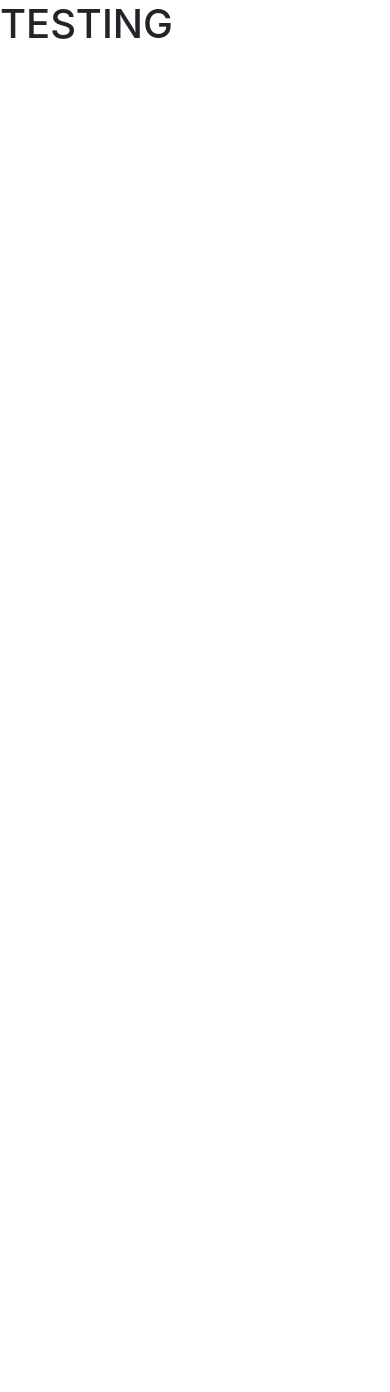
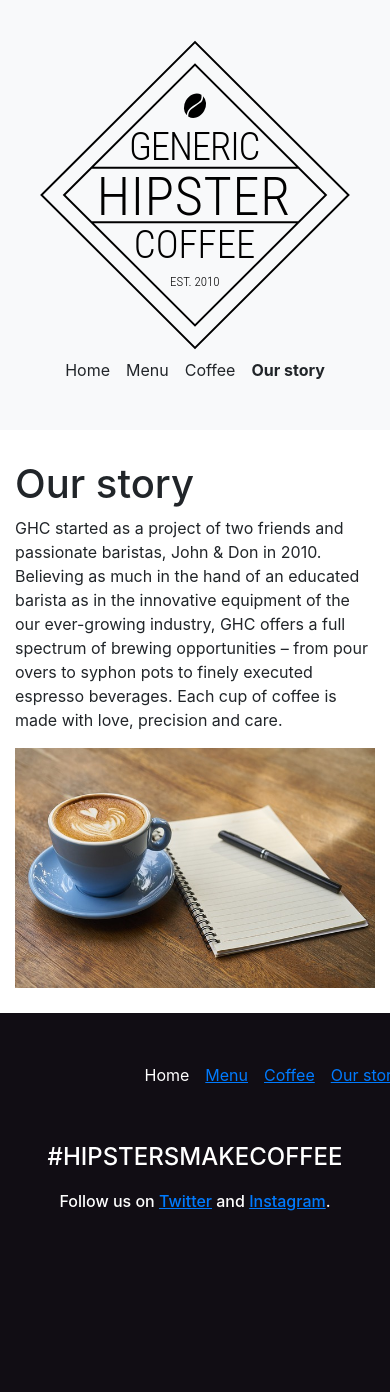
Before and after one commit to Leziak/Hackathon, a website: page public/ourstory.html in a window 390 px wide. Before the commit the page ends 844 px from the top, so only its background shows below. Drawn offline with Linux system fonts and the light colour scheme.

Commit message:
About us done

```diff
--- a/public/ourstory.html
+++ b/public/ourstory.html
@@ -1,14 +1,62 @@
 <!DOCTYPE html>
 <html lang="en">
+
 <head>
   <meta charset="UTF-8">
   <meta name="viewport" content="width=device-width, initial-scale=1.0">
   <meta http-equiv="X-UA-Compatible" content="ie=edge">
- <link rel="stylesheet" href="/css/index.css">
- <link rel="stylesheet" href="/css/ourstory.css">
+  <link rel="stylesheet" href="/css/index.css">
+  <link rel="stylesheet" href="/css/ourstory.css">
   <title>An SCSS Bootstrap Template</title>
 </head>
+
 <body>
-  <h1>TESTING</h1>
+  <nav class="navbar navbar-light bg-light flex-display">
+    <!-- <a class="navbar-brand" href="#">Navbar</a> -->
+    <img src="/assets/logo.svg" alt="Logo">
+    <div class="d-flex justify-content-start flex-row">
+      <a class="p-2" href="">
+        Home
+      </a>
+      <a class="p-2 margin-nav" href="">Menu</a>
+      <a class="p-2 margin-nav" href="">
+        Coffee
+      </a>
+      <a class="p-2 margin-nav margined" href=""><strong>Our story</strong></a>
+    </div>
+  </nav>
+  <div class="container">
+      <div class="row">
+          <div class="col-md-6">
+              <h1>Our story</h1>
+              <p>GHC started as a project of two friends and passionate baristas, John & Don in 2010. Believing as much in the hand of
+                an educated barista as in the innovative equipment of the our ever-growing industry, GHC offers a full spectrum of
+                brewing opportunities – from pour overs to syphon pots to finely executed espresso beverages. Each cup of coffee is
+                made with love, precision and care.</p>
+          </div>
+          <div class="col-md-6">
+            <img class="coffee" src="/assets/coffee.jpg" alt="">
+          </div>
+        </div>
+  </div>
+  <footer>
+    <div class="narrow">
+      <div class="d-flex justify-content-around flex-row">
+        <a href="" class="p-2 home">Home</a>
+        <a href="" class="p-2">Menu</a>
+        <a href="" class="p-2">Coffee</a>
+        <a href="" class="p-2 specific">Our story</a>
+      </div>
+    </div>
+    <div class="center">
+      <h4>#HIPSTERSMAKECOFFEE</h4>
+    </div>
+    <div style="margin-top: 20px" class="center">
+      <h6>Follow us on
+        <a href="">Twitter</a> and
+        <a href="">Instagram</a>.</h6>
+    </div>
+  </footer>
 </body>
+
 </html>
--- a/src/scss/ourstory.scss
+++ b/src/scss/ourstory.scss
@@ -0,0 +1,96 @@
+.navbar {
+    padding: 40px;
+    margin-bottom: 30px;
+}
+
+.container {
+    margin-bottom: 25px;
+}
+
+nav div a {
+    text-decoration: none;
+    color: inherit;
+}
+
+.margin-nav {
+    margin-left: 2rem;
+}
+
+.margined {
+    margin-right: 4.5rem;
+}
+
+nav img {
+    margin-left: 30px;
+}
+
+@media (max-width: 500px){
+    nav img {
+        margin: 0 auto;
+    }
+
+    nav div {
+        margin: 0 auto;
+    }
+
+    .coffee {
+        max-width: 100%;
+    }
+
+    .narrow {
+        width: 100%;
+    }
+    footer {
+        height: 45vh;
+    }
+
+    .specific {
+        white-space: nowrap;
+    }
+
+    .margin-nav {
+        margin: initial;
+    }
+
+    .margined {
+        margin: initial;
+    }
+}
+
+footer {
+    padding-top: 5vh;
+    height: 45vh;
+    width: 100%;
+    background-color: rgb(17, 13, 20)
+}
+
+.narrow {
+    max-width: 30%;
+    margin: 0 auto;
+}
+
+.d-flex {
+    justify-content: space-around;
+}
+
+@media (max-width: 500px) {
+    .narrow {
+        width: 100%;
+        margin: 0 auto;
+        justify-content: center;
+    }
+    footer {
+        height: 45vh;
+    }
+}
+
+.home {
+    text-decoration: none;
+    color: white;
+}
+
+.center {
+    text-align: center;
+    margin-top: 3rem;
+    color: white;
+}
--- a/src/scss/style.scss
+++ b/src/scss/style.scss
@@ -46,6 +46,10 @@ nav div a {
     }
 }
 
+
+.map {
+    width: 100%;
+}
 img {
     margin-left: 30px;
 }
@@ -65,7 +69,7 @@ img {
 }
 
 footer {
-    padding-top: 5vh;
+    padding-top: 10vh;
     height: 45vh;
     width: 100%;
     background-color: rgb(17, 13, 20)
```
Also changed, not shown: public/coffee.html (+2 -2 lines), public/index.html (+1 -1 lines), public/assets/coffee.jpg (added), public/css/ourstory.css, public/css/style.css.
